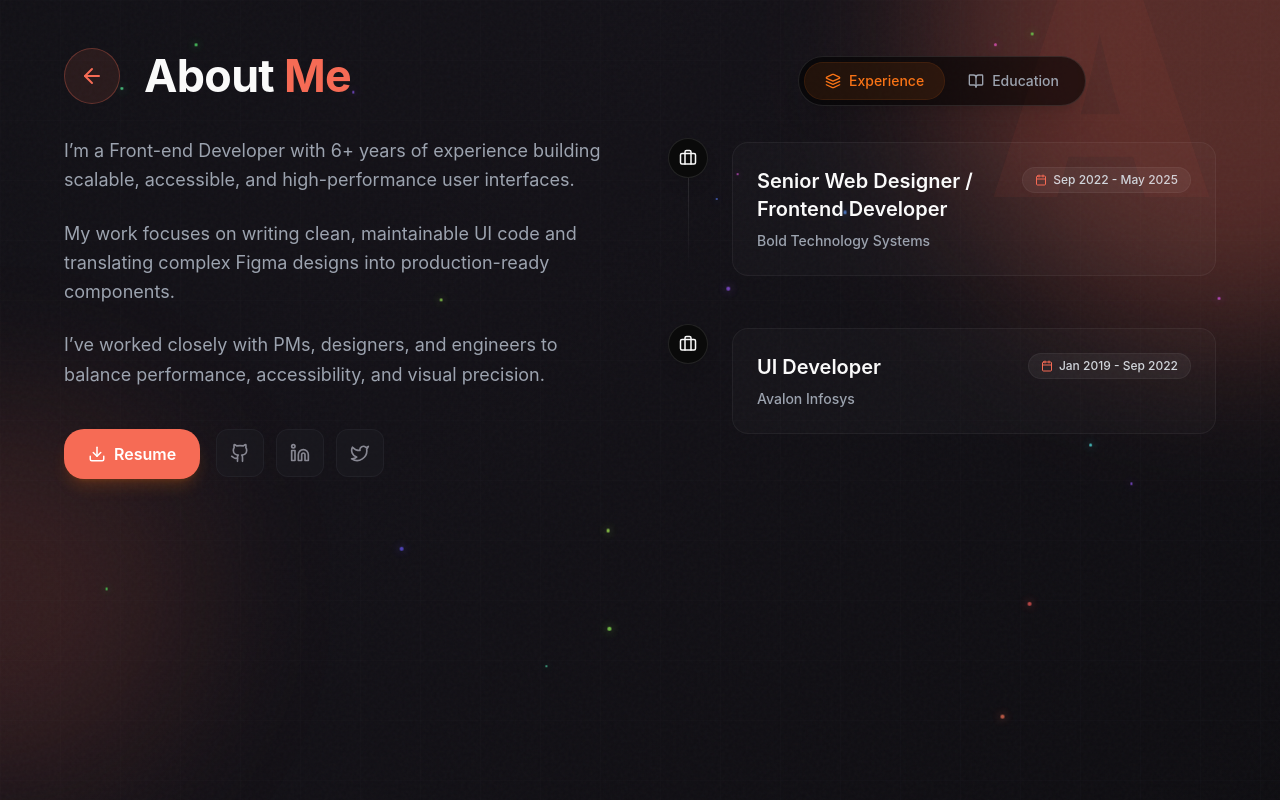
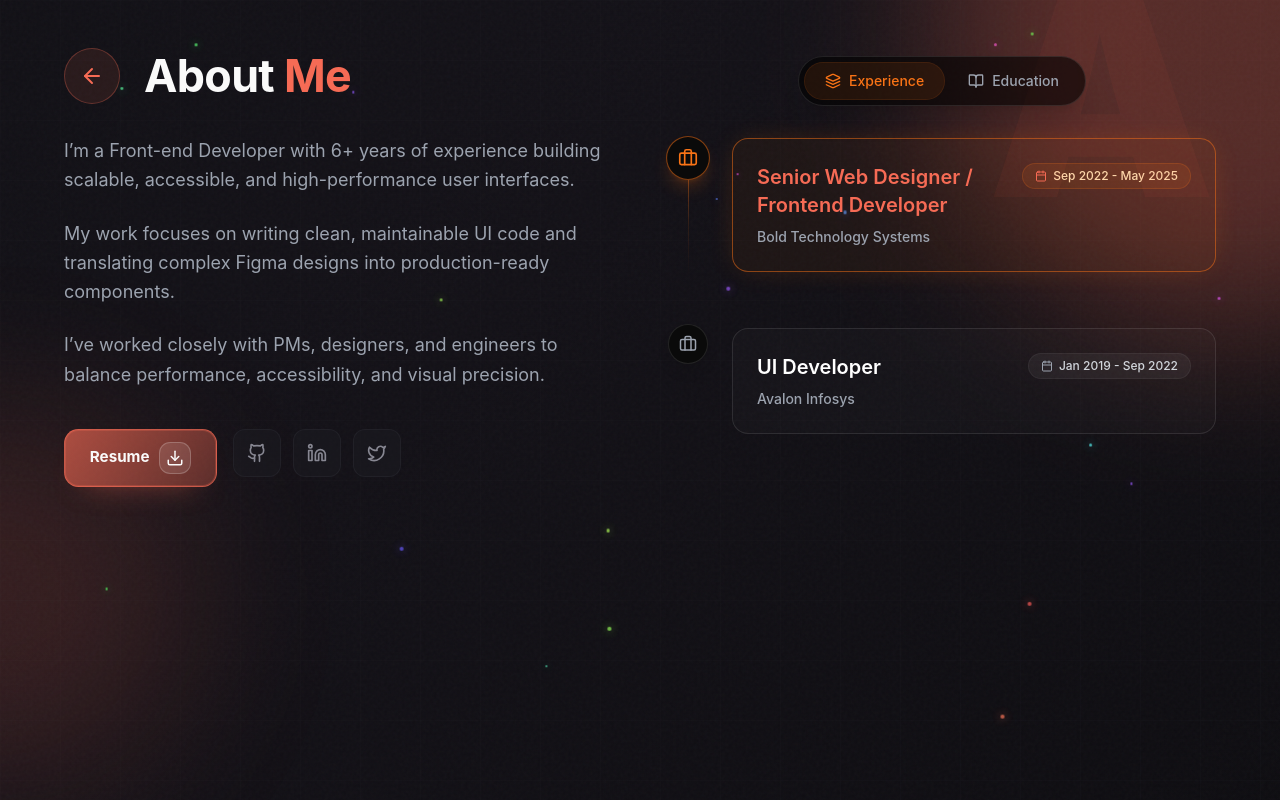
Before and after one commit to repo-rajat/portfolio, a React (Vite) app: page /about in a window 1280 px wide. Built offline with nearby package versions, Linux system fonts and the light colour scheme.

Commit message:
feat: Add PrimaryButton component and portfolio content, along with page layout and styling updates.

```diff
--- /dev/null
+++ b/src/components/PrimaryButton.jsx
@@ -0,0 +1,41 @@
+import React from "react";
+
+function PrimaryButton(props) {
+  const children = props.children;
+  const href = props.href;
+  const onClick = props.onClick;
+  const className = props.className || "";
+  const Icon = props.icon;
+  const type = props.type || "button";
+
+  // Base classes for the button
+  const baseClasses = "primary-btn " + className;
+
+  const content = (
+    <>
+      {children}
+      {Icon && <span className="primary-btn-icon">{Icon}</span>}
+    </>
+  );
+
+  if (href) {
+    return (
+      <a
+        href={href}
+        className={baseClasses}
+        target={props.target}
+        rel={props.rel}
+      >
+        {content}
+      </a>
+    );
+  }
+
+  return (
+    <button type={type} onClick={onClick} className={baseClasses}>
+      {content}
+    </button>
+  );
+}
+
+export default PrimaryButton;
--- a/src/index.css
+++ b/src/index.css
@@ -54,6 +54,7 @@
   }
 
   @supports (overflow: clip) {
+
     html,
     body,
     #root {
@@ -78,11 +79,9 @@
 
   .glass-panel {
     @apply p-6 rounded-2xl border border-[hsl(240_8%_20%/0.5)] backdrop-blur-xl;
-    background: linear-gradient(
-      135deg,
+    background: linear-gradient(135deg,
         hsl(240 10% 12% / 0.8),
-      hsl(240 10% 8% / 0.6)
-    );
+        hsl(240 10% 8% / 0.6));
   }
 
   .form-field {
@@ -100,23 +99,28 @@
 
 @layer utilities {
   .type-hero {
-    @apply text-[clamp(3rem,6.8vw,6rem)] leading-[0.95] tracking-[-0.02em] font-extrabold max-[360px]:text-[2.75rem];
+    font-size: clamp(3.0rem, 6.8vw, 6rem);
+    @apply leading-[0.95] tracking-[-0.02em] font-extrabold max-[360px]:text-[2.75rem];
   }
 
   .type-hero-subtitle {
-    @apply text-[clamp(1.5rem,2.6vw,2.25rem)] leading-tight tracking-[-0.01em] font-bold;
+    font-size: clamp(1.5rem, 2.6vw, 2.25rem);
+    @apply leading-tight tracking-[-0.01em] font-bold;
   }
 
   .type-page-title {
-    @apply text-[clamp(2.25rem,4vw,3.75rem)] leading-[1.08] tracking-[-0.015em] font-bold;
+    font-size: clamp(2.25rem, 4vw, 3.75rem);
+    @apply leading-[1.08] tracking-[-0.015em] font-bold;
   }
 
   .type-section-title {
-    @apply text-[clamp(1.1rem,1.6vw,1.35rem)] leading-tight font-bold;
+    font-size: clamp(1.1rem, 1.6vw, 1.35rem);
+    @apply leading-tight font-bold;
   }
 
   .type-card-title {
-    @apply text-[clamp(1.2rem,2vw,1.6rem)] leading-tight font-bold;
+    font-size: clamp(1.2rem, 2vw, 1.6rem);
+    @apply leading-tight font-bold;
   }
 
   .type-body-lg {
@@ -164,6 +168,7 @@
   }
 
   @keyframes gradient-shift {
+
     0%,
     100% {
       background-position: 0% 50%;
@@ -175,13 +180,11 @@
   }
 
   .animated-gradient-bg {
-    background: linear-gradient(
-      -45deg,
+    background: linear-gradient(-45deg,
         hsl(240 10% 4%),
         hsl(260 15% 8%),
         hsl(220 15% 6%),
-      hsl(280 10% 6%)
-    );
+        hsl(280 10% 6%));
     background-size: 400% 400%;
     animation: gradient-shift 15s ease infinite;
   }
@@ -204,11 +207,9 @@
 
   .glow-coral {
     @apply relative overflow-hidden;
-    background: linear-gradient(
-      145deg,
+    background: linear-gradient(145deg,
         hsl(var(--coral) / 0.12),
-      hsl(var(--coral-dark) / 0.05)
-    );
+        hsl(var(--coral-dark) / 0.05));
     border: 1px solid hsl(var(--coral) / 0.15);
   }
 
@@ -216,11 +217,9 @@
     content: "";
     position: absolute;
     inset: 0;
-    background: radial-gradient(
-      circle at 50% 120%,
+    background: radial-gradient(circle at 50% 120%,
         hsl(var(--coral) / 0.2),
-      transparent 60%
-    );
+        transparent 60%);
     opacity: 0;
     transition: opacity 0.5s ease;
   }
@@ -240,11 +239,9 @@
 
   .glow-sky {
     @apply relative overflow-hidden;
-    background: linear-gradient(
-      145deg,
+    background: linear-gradient(145deg,
         hsl(var(--sky) / 0.12),
-      hsl(var(--sky-dark) / 0.05)
-    );
+        hsl(var(--sky-dark) / 0.05));
     border: 1px solid hsl(var(--sky) / 0.15);
   }
 
@@ -252,11 +249,9 @@
     content: "";
     position: absolute;
     inset: 0;
-    background: radial-gradient(
-      circle at 50% 120%,
+    background: radial-gradient(circle at 50% 120%,
         hsl(var(--sky) / 0.2),
-      transparent 60%
-    );
+        transparent 60%);
     opacity: 0;
     transition: opacity 0.5s ease;
   }
@@ -276,11 +271,9 @@
 
   .glow-emerald {
     @apply relative overflow-hidden;
-    background: linear-gradient(
-      145deg,
+    background: linear-gradient(145deg,
         hsl(var(--emerald) / 0.12),
-      hsl(var(--emerald-dark) / 0.05)
-    );
+        hsl(var(--emerald-dark) / 0.05));
     border: 1px solid hsl(var(--emerald) / 0.15);
   }
 
@@ -288,11 +281,9 @@
     content: "";
     position: absolute;
     inset: 0;
-    background: radial-gradient(
-      circle at 50% 120%,
+    background: radial-gradient(circle at 50% 120%,
         hsl(var(--emerald) / 0.2),
-      transparent 60%
-    );
+        transparent 60%);
     opacity: 0;
     transition: opacity 0.5s ease;
   }
@@ -312,11 +303,9 @@
 
   .glow-violet {
     @apply relative overflow-hidden;
-    background: linear-gradient(
-      145deg,
+    background: linear-gradient(145deg,
         hsl(var(--violet) / 0.12),
-      hsl(var(--violet-dark) / 0.05)
-    );
+        hsl(var(--violet-dark) / 0.05));
     border: 1px solid hsl(var(--violet) / 0.15);
   }
 
@@ -324,11 +313,9 @@
     content: "";
     position: absolute;
     inset: 0;
-    background: radial-gradient(
-      circle at 50% 120%,
+    background: radial-gradient(circle at 50% 120%,
         hsl(var(--violet) / 0.2),
-      transparent 60%
-    );
+        transparent 60%);
     opacity: 0;
     transition: opacity 0.5s ease;
   }
@@ -347,6 +334,7 @@
   }
 
   @keyframes float {
+
     0%,
     100% {
       transform: translateY(0px);
@@ -358,6 +346,7 @@
   }
 
   @keyframes float-slow {
+
     0%,
     100% {
       transform: translateY(0px) rotate(0deg);
@@ -425,6 +414,7 @@
   }
 
   @keyframes ping {
+
     75%,
     100% {
       transform: scale(2);
@@ -447,14 +437,12 @@
   }
 
   .text-shimmer {
-    background: linear-gradient(
-      90deg,
+    background: linear-gradient(90deg,
         hsl(var(--foreground)) 0%,
         hsl(var(--coral)) 25%,
         hsl(var(--violet)) 50%,
         hsl(var(--sky)) 75%,
-      hsl(var(--foreground)) 100%
-    );
+        hsl(var(--foreground)) 100%);
     background-size: 200% auto;
     background-clip: text;
     -webkit-background-clip: text;
@@ -483,7 +471,8 @@
   }
 
   .portfolio-title {
-    @apply text-[clamp(2rem,2.6vw,2.8rem)] font-bold leading-[1.15];
+    font-size: clamp(2rem, 2.6vw, 2.8rem);
+    @apply font-bold leading-[1.15];
   }
 
   .portfolio-desc {
@@ -495,42 +484,16 @@
   }
 
   .portfolio-tag {
-    @apply px-[0.8rem] py-[0.35rem] rounded-full text-xs border border-[color-mix(in_srgb,var(--accent)_45%,transparent)] bg-[color-mix(in_srgb,var(--accent)_18%,transparent)] text-[color-mix(in_srgb,var(--accent)_70%,white)] uppercase tracking-widest;
-  }
-
-  .portfolio-cta {
-    @apply absolute right-[1.4rem] bottom-[1.2rem] px-[1.55rem] py-[0.75rem] rounded-[0.9rem] font-bold text-[0.95rem] inline-flex items-center gap-[0.6rem] text-foreground z-[3] transition-all duration-[250];
-    background: linear-gradient(
-      130deg,
-      color-mix(in srgb, var(--accent) 65%, transparent),
-      color-mix(in srgb, var(--accent) 30%, transparent)
-    );
-    border: 1px solid color-mix(in srgb, var(--accent) 65%, transparent);
-    box-shadow:
-      0 16px 30px -22px color-mix(in srgb, var(--accent) 70%, transparent),
-      inset 0 0 0 1px color-mix(in srgb, var(--accent) 25%, transparent);
-  }
-
-  .portfolio-cta:hover {
-    transform: translateY(-2px);
-    background: linear-gradient(
-      130deg,
-      color-mix(in srgb, var(--accent) 80%, transparent),
-      color-mix(in srgb, var(--accent) 40%, transparent)
-    );
-    box-shadow: 0 22px 40px -26px color-mix(in srgb, var(--accent) 75%, transparent);
-  }
-
-  .portfolio-cta-arrow {
-    @apply inline-flex items-center justify-center w-8 h-8 rounded-[0.7rem] bg-white/10 border border-white/20 transition-transform duration-[250];
-  }
-
-  .portfolio-cta:hover .portfolio-cta-arrow {
-    transform: translateX(4px) translateY(-2px);
+    @apply px-[0.8rem] py-[0.35rem] rounded-full text-xs uppercase tracking-widest;
+    border: 1px solid color-mix(in srgb, var(--accent) 45%, transparent);
+    background-color: color-mix(in srgb, var(--accent) 18%, transparent);
+    color: color-mix(in srgb, var(--accent) 70%, white);
   }
 
   .portfolio-thumbs-shell {
-    @apply grid gap-3 items-center grid-cols-[auto_minmax(0,1fr)_auto] max-lg:grid-cols-1;
+    display: grid;
+    grid-template-columns: auto minmax(0, 1fr) auto;
+    @apply gap-3 items-center max-lg:grid-cols-1;
   }
 
   .portfolio-thumbs-shell.no-nav {
@@ -542,7 +505,9 @@
   }
 
   .portfolio-thumbs {
-    @apply grid justify-center gap-[0.8rem] auto-cols-[minmax(50px,90px)] grid-flow-col snap-x snap-mandatory scroll-smooth;
+    display: grid;
+    grid-auto-columns: minmax(50px, 90px);
+    @apply justify-center gap-[0.8rem] grid-flow-col snap-x snap-mandatory scroll-smooth;
   }
 
   .portfolio-thumbs::-webkit-scrollbar {
@@ -560,7 +525,12 @@
   }
 
   .portfolio-thumb {
-    @apply relative rounded-[1.1rem] overflow-hidden border border-[hsl(240_8%_20%/0.6)] bg-[hsl(240_10%_7%/0.9)] p-0 text-left cursor-pointer transition-all duration-[250] opacity-55 snap-start;
+    @apply relative overflow-hidden p-0 text-left cursor-pointer transition-all snap-start;
+    border-radius: 1.1rem;
+    border: 1px solid hsl(240 8% 20% / 0.6);
+    background-color: hsl(240 10% 7% / 0.9);
+    transition-duration: 250ms;
+    opacity: 0.55;
   }
 
   .portfolio-thumb img {
@@ -586,4 +556,33 @@
       0 0 0 1px color-mix(in srgb, var(--accent) 45%, transparent),
       0 0 24px color-mix(in srgb, var(--accent) 55%, transparent);
   }
+
+  .primary-btn {
+    @apply px-[1.55rem] py-[0.75rem] rounded-[0.9rem] font-bold text-[0.95rem] inline-flex items-center gap-[0.6rem] text-foreground z-[3] transition-all;
+    transition-duration: 250ms;
+    background: linear-gradient(130deg,
+        color-mix(in srgb, var(--accent) 65%, transparent),
+        color-mix(in srgb, var(--accent) 30%, transparent));
+    border: 1px solid color-mix(in srgb, var(--accent) 65%, transparent);
+    box-shadow:
+      0 16px 30px -22px color-mix(in srgb, var(--accent) 70%, transparent),
+      inset 0 0 0 1px color-mix(in srgb, var(--accent) 25%, transparent);
   }
+
+  .primary-btn:hover {
+    transform: translateY(-2px);
+    background: linear-gradient(130deg,
+        color-mix(in srgb, var(--accent) 80%, transparent),
+        color-mix(in srgb, var(--accent) 40%, transparent));
+    box-shadow: 0 22px 40px -26px color-mix(in srgb, var(--accent) 75%, transparent);
+  }
+
+  .primary-btn-icon {
+    @apply inline-flex items-center justify-center w-8 h-8 rounded-[0.7rem] bg-white/10 border border-white/20 transition-transform;
+    transition-duration: 250ms;
+  }
+
+  .primary-btn:hover .primary-btn-icon {
+    transform: translateX(4px) translateY(-2px);
+  }
+}
--- a/src/pages/About.jsx
+++ b/src/pages/About.jsx
@@ -4,17 +4,22 @@ import IconButton from "../components/IconButton";
 import { Download, Calendar } from "lucide-react";
 import { useContent } from "../context/ContentContext";
 import { getIcon } from "../utils/iconMap";
+import PrimaryButton from "../components/PrimaryButton";
 
 // Local component, renamed to avoid confusion
 function SimpleCard(props) {
   const children = props.children;
   const className = props.className || "";
+  const isActive = props.isActive;
 
   return (
     <div
       className={
-        "simple-card transition-transform duration-300 hover:-translate-y-1 " +
-        className
+        `simple-card transition-all duration-300 hover:-translate-y-1 ${
+          isActive
+            ? "border-orange-500/50 bg-orange-500/5 shadow-[0_0_30px_-10px_rgba(249,115,22,0.3)] translate-y-[-4px]"
+            : "border-white/10 hover:border-orange-500/30 hover:shadow-[0_0_20px_-10px_rgba(249,115,22,0.1)]"
+        } ` + className
       }
     >
       {children}
@@ -30,32 +35,73 @@ function TimelineItem(props) {
   const isLast = props.isLast;
   const ItemIcon = props.itemIcon;
   const CalendarIcon = props.calendarIcon;
-  // const description = props.description;
+  const isActive = props.isActive;
+  const onMouseEnter = props.onMouseEnter;
 
   return (
-    <div className="group relative flex gap-6 pb-12 last:pb-0">
+    <div
+      className="group relative flex gap-6 pb-12 last:pb-0"
+      onMouseEnter={onMouseEnter}
+    >
       <div className="flex flex-col items-center">
-        <div className="flex h-10 w-10 shrink-0 items-center justify-center rounded-full border border-white/10 bg-[#0a0a0a] transition-colors duration-300 group-hover:border-orange-500/50 group-hover:text-orange-500 shadow-lg">
+        <div
+          className={`flex h-10 w-10 shrink-0 items-center justify-center rounded-full border bg-[#0a0a0a] transition-all duration-300 shadow-lg ${
+            isActive
+              ? "border-orange-500/50 text-orange-500 scale-110 shadow-orange-500/20"
+              : "border-white/10 text-gray-400 group-hover:border-orange-500/30 group-hover:text-orange-400"
+          }`}
+        >
           {ItemIcon && <ItemIcon size={18} />}
         </div>
         {!isLast && (
-          <div className="h-full w-px bg-gradient-to-b from-white/10 to-transparent group-hover:from-orange-500/40" />
+          <div
+            className={`h-full w-px bg-gradient-to-b transition-colors duration-300 ${
+              isActive
+                ? "from-orange-500/40 via-orange-500/10 to-transparent"
+                : "from-white/10 to-transparent group-hover:from-orange-500/20"
+            }`}
+          />
         )}
       </div>
       <div className="w-full pt-1">
-        <SimpleCard className="p-6">
+        <SimpleCard className="p-6" isActive={isActive}>
           <div className="flex flex-col justify-between gap-5 sm:flex-row sm:items-start">
-            <h3 className="text-xl font-semibold group-hover:text-[hsl(var(--coral))] transition-colors">
+            <h3
+              className={`text-xl font-semibold transition-colors duration-300 ${
+                isActive
+                  ? "text-[hsl(var(--coral))]"
+                  : "text-white group-hover:text-[hsl(var(--coral))]/80"
+              }`}
+            >
               {title}
             </h3>
-            <div className="flex items-center gap-1.5 rounded-full bg-white/5 px-3 py-1 text-xs font-medium text-gray-300 border border-white/5">
-              <CalendarIcon size={12} className="text-[hsl(var(--coral))]" />
+            <div
+              className={`flex items-center gap-1.5 rounded-full px-3 py-1 text-xs font-medium border transition-colors duration-300 ${
+                isActive
+                  ? "bg-orange-500/10 text-orange-200 border-orange-500/20"
+                  : "bg-white/5 text-gray-300 border-white/5 group-hover:border-white/10"
+              }`}
+            >
+              <CalendarIcon
+                size={12}
+                className={`transition-colors duration-300 ${
+                  isActive ? "text-[hsl(var(--coral))]" : "text-gray-400"
+                }`}
+              />
               <span className="text-nowrap">{date}</span>
             </div>
           </div>
 
-          <p className="text-sm font-medium text-gray-400 mt-2">{subtitle}</p>
-          <p className={`${percentage ? "text-sm leading-relaxed text-gray-400 mt-4" : ""}`}>{percentage}</p>
+          <p className="text-sm font-medium text-gray-400 mt-2 transition-colors duration-300 group-hover:text-gray-300">
+            {subtitle}
+          </p>
+          <p
+            className={`${
+              percentage ? "text-sm leading-relaxed text-gray-400 mt-4" : ""
+            }`}
+          >
+            {percentage}
+          </p>
         </SimpleCard>
       </div>
     </div>
@@ -65,6 +111,12 @@ function TimelineItem(props) {
 function About() {
   const { content, loading } = useContent();
   const [activeTab, setActiveTab] = React.useState("Experience");
+  const [hoveredIndex, setHoveredIndex] = React.useState(null);
+
+  // Reset hovered state when tab changes
+  React.useEffect(() => {
+    setHoveredIndex(null);
+  }, [activeTab]);
 
   if (loading) {
     return (
@@ -96,10 +148,13 @@ function About() {
       </div>
 
       <div className="flex flex-wrap gap-4">
-        <button className="flex items-center gap-2 rounded-lg bg-[hsl(var(--coral))] px-6 py-3 font-semibold text-white shadow-lg shadow-orange-500/20 hover:-translate-y-0.5 transition-transform">
-          <Download size={18} />
-          <span>{global.resume.label}</span>
-        </button>
+        <PrimaryButton
+          href={global.resume.file}
+          target="_blank"
+          icon={<Download size={18} />}
+        >
+          {global.resume.label}
+        </PrimaryButton>
         <div className="flex gap-3">
           {global.socialLinks.map(function (link) {
             const Icon = getIcon(link.icon);
@@ -150,11 +205,17 @@ function About() {
 
       <div className="relative min-h-[500px]">
         {activeTabData && (
-          <div className="animate-in fade-in slide-in-from-bottom-4 duration-500">
+          <div
+            className="animate-in fade-in slide-in-from-bottom-4 duration-500"
+            onMouseLeave={() => setHoveredIndex(null)}
+          >
             {activeTabData.items.map(function (item, index) {
               const date = item.date || presentLabel;
               const isLast = index === activeTabData.items.length - 1;
               const ItemIcon = getIcon(activeTabData.itemIcon);
+              const isActive =
+                hoveredIndex === null ? index === 0 : hoveredIndex === index;
+
               return (
                 <TimelineItem
                   key={index}
@@ -166,6 +227,8 @@ function About() {
                   isLast={isLast}
                   itemIcon={ItemIcon}
                   calendarIcon={Calendar}
+                  isActive={isActive}
+                  onMouseEnter={() => setHoveredIndex(index)}
                 />
               );
             })}
```
Also changed, not shown: src/components/PageLayout.jsx (+36 -10 lines), src/pages/Portfolio.jsx (+12 -11 lines), 5 other files (tests, documents, lock files or other folders). Lines whose indentation alone changed are shown as unchanged.
